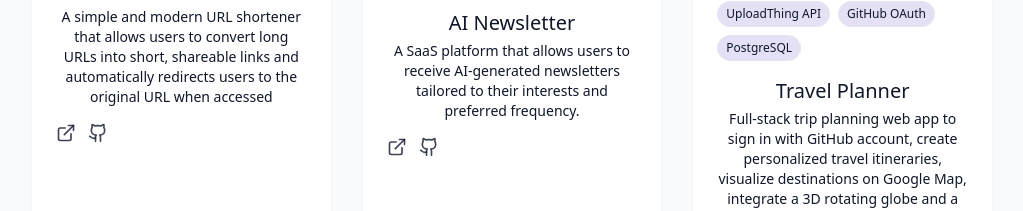
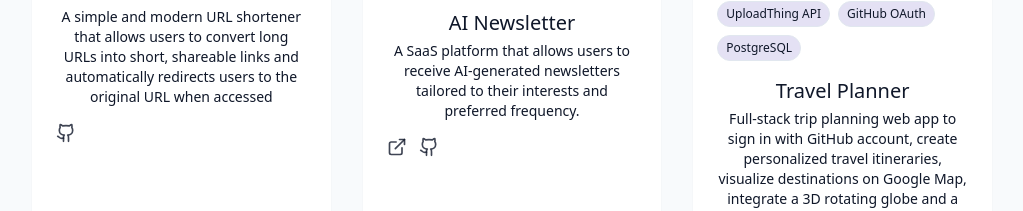
Before and after one commit to excelyynxl-a11y/my-portfolio, a React (Vite) app: page / in a window 1280 px wide. Shown: the part 4517-4728 px from the top of the page, without its empty margins (128-1151 px from the left). Built offline with nearby package versions, Linux system fonts and the light colour scheme.

Commit message:
remove LikeItShort demoUrl

```diff
--- a/src/components/ProjectsSection.jsx
+++ b/src/components/ProjectsSection.jsx
@@ -34,7 +34,7 @@ const projects = [
         description: "A simple and modern URL shortener that allows users to convert long URLs into short, shareable links and automatically redirects users to the original URL when accessed",
         image: "/projects/likeitshort_url_shortener.png",
         tags: ["NextJS", "MongoDB"],
-        demoUrl: "https://url-shortener-te9k.vercel.app/",
+        demoUrl: "#",
         gitUrl: "https://github.com/excelyynxl-a11y/url-shortener",
     },
     {
```
